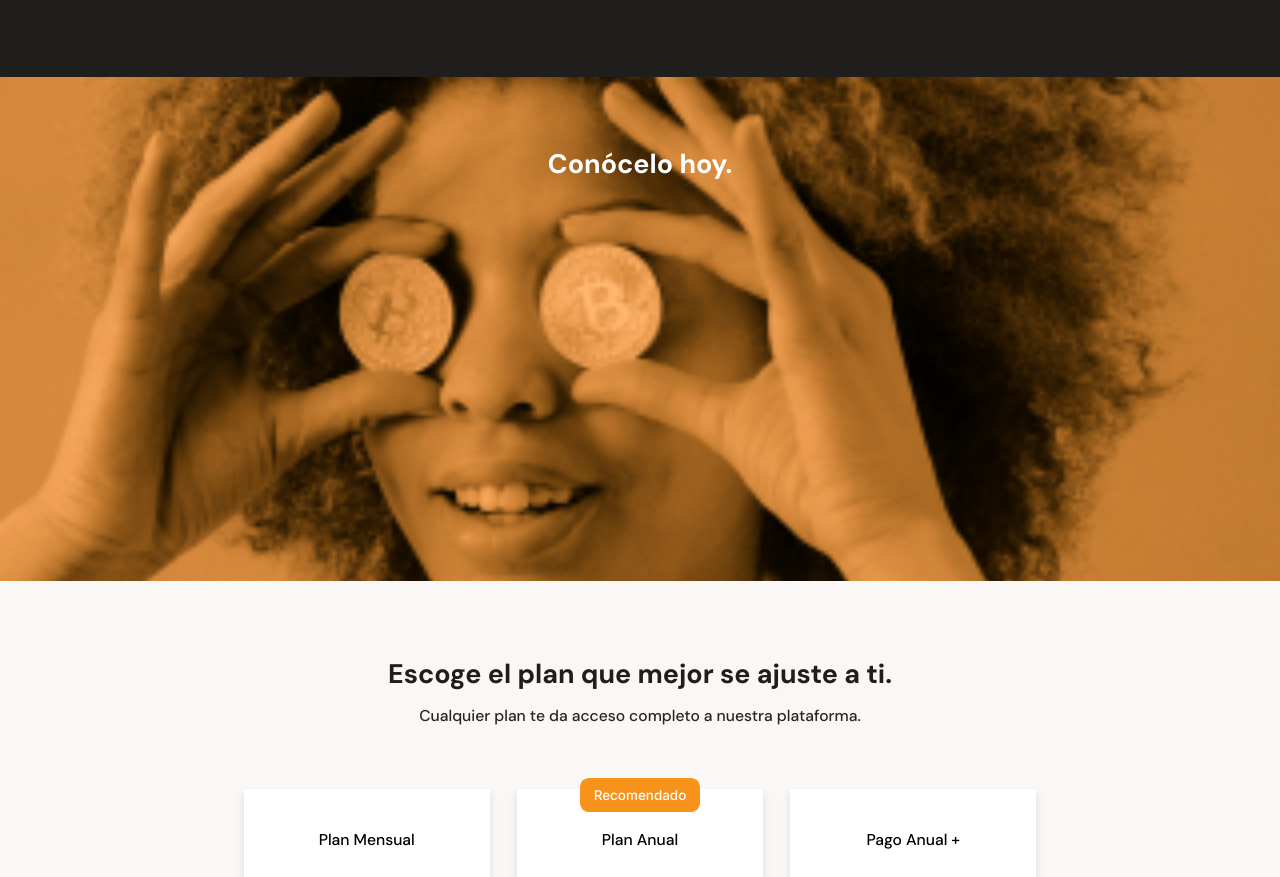
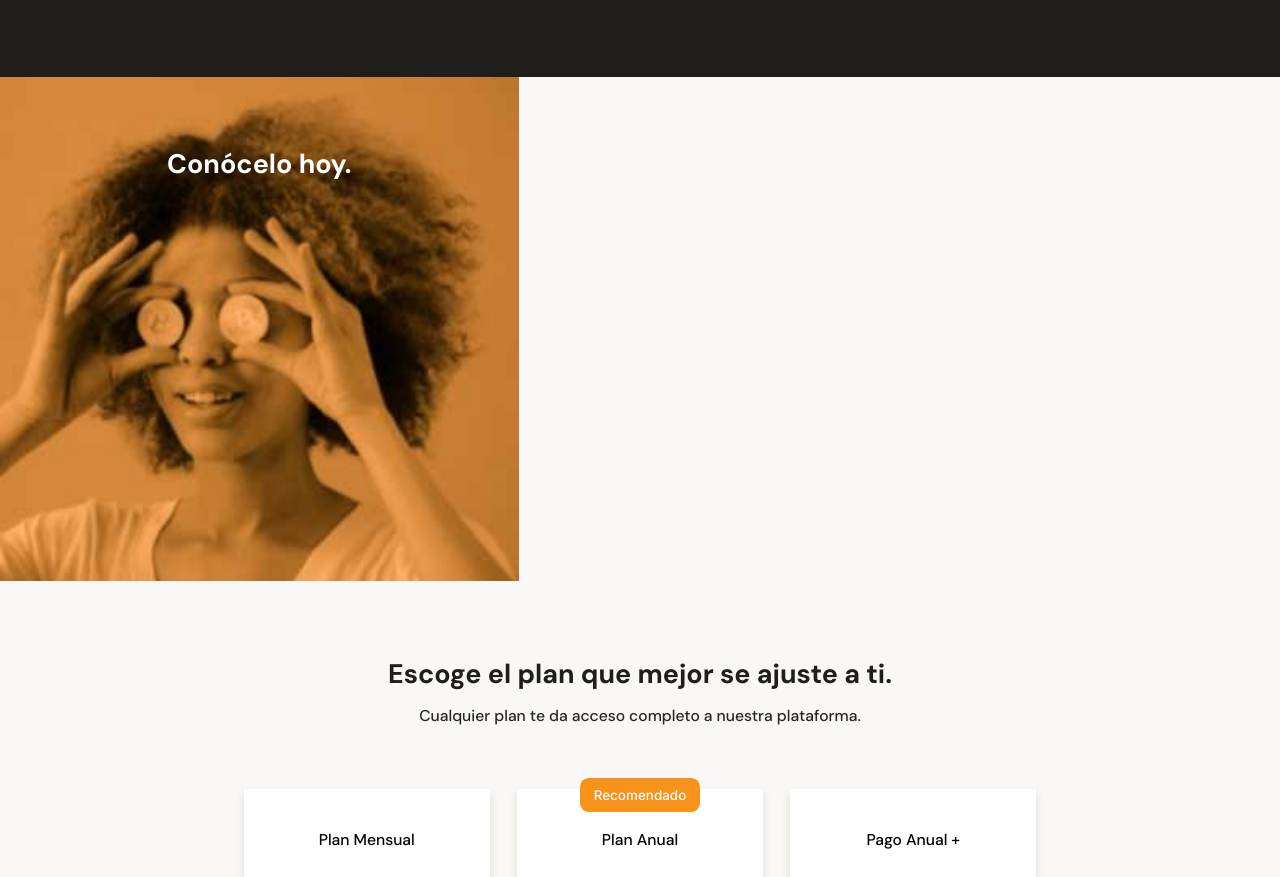
Before and after one commit to VargasJavier/mobile-first-practice, a plain HTML site: page index.html in a window 1280 px wide. Shown: the part 1604-2481 px from the top of the page. Drawn offline with Linux system fonts and the light colour scheme.

Commit message:
Se mejoro parte del rendimiento

```diff
--- a/assets/css/mobile.css
+++ b/assets/css/mobile.css
@@ -219,11 +219,12 @@ p {
 /* CONTAINER IMAGE */
 
 .container__image-info {
-    background: url("../images/bitcoinbaby.jpg") no-repeat;
+    background: url("../images/bitcoinbabyWeb.jpg") no-repeat;
     background-size: cover;
     background-position: center;
     background-attachment: fixed;
     height: 45rem;
+    width: 46.3rem;
 }
 
 .container__title-2--image {
```
Also changed, not shown: assets/images/bitcoinbabyWeb.jpg (added), 1 other file.
